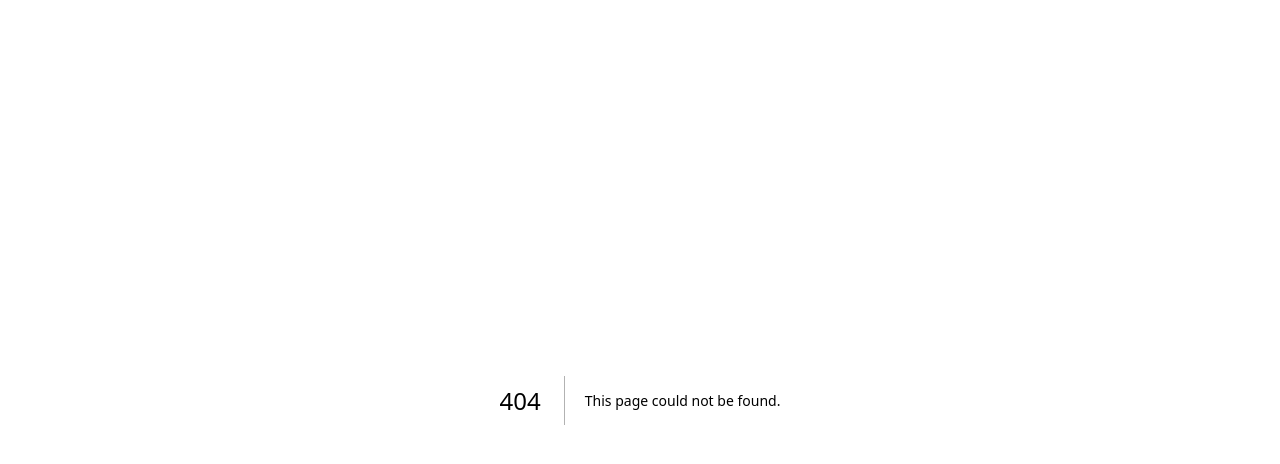
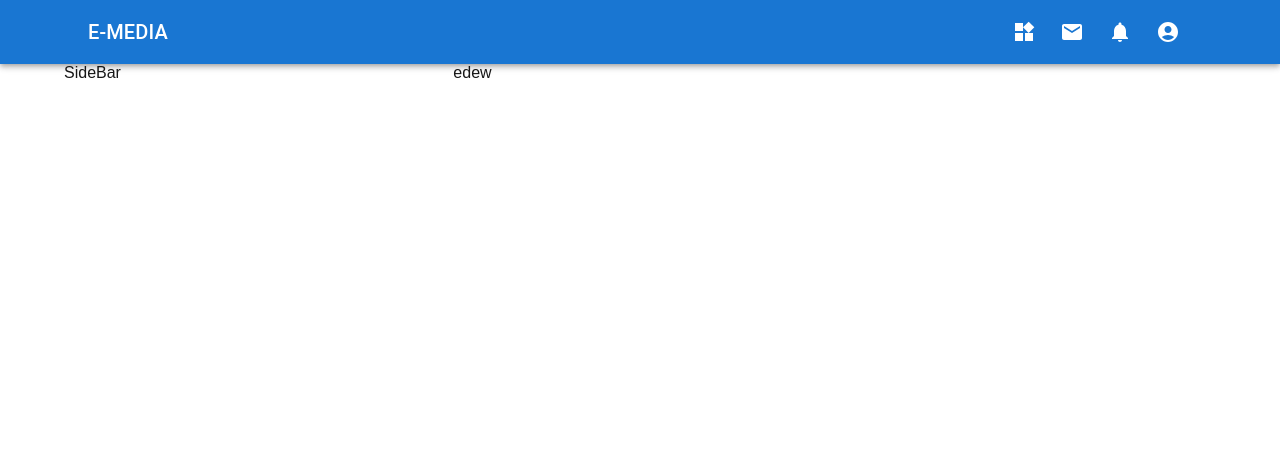
Before and after one commit to Rajat93gupta/emedia, a Next.js app: page /blog in a window 1280 px wide. Before the commit this address had no page. Shown: the top 464 px of the page. Built offline with nearby package versions, Linux system fonts and the light colour scheme.

Commit message:
header done

```diff
--- /dev/null
+++ b/src/app/blog/page.jsx
@@ -0,0 +1,23 @@
+import SideBar from "@/component/SideBar";
+import { Box, Container } from "@mui/material";
+import Grid from "@mui/material/Grid2";
+import React from "react";
+
+const page = () => {
+  return (
+    <Container>
+      <Box component="div">
+        <Grid container spacing={2}>
+          <Grid size={4}>
+            <SideBar />
+          </Grid>
+          <Grid size={8}>
+            <Box>edew</Box>
+          </Grid>
+        </Grid>
+      </Box>
+    </Container>
+  );
+};
+
+export default page;
--- a/src/app/layout.js
+++ b/src/app/layout.js
@@ -1,5 +1,6 @@
 import { Geist, Geist_Mono } from "next/font/google";
 import "./globals.css";
+import Header from "@/component/Header";
 
 const geistSans = Geist({
   variable: "--font-geist-sans",
@@ -20,6 +21,7 @@ export default function RootLayout({ children }) {
   return (
     <html lang="en">
       <body className={`${geistSans.variable} ${geistMono.variable}`}>
+        <Header/>
         {children}
       </body>
     </html>
--- a/src/component/Header.jsx
+++ b/src/component/Header.jsx
@@ -1,27 +1,198 @@
-import * as React from 'react';
-import { styled, alpha } from '@mui/material/styles';
-import AppBar from '@mui/material/AppBar';
-import Box from '@mui/material/Box';
-import Toolbar from '@mui/material/Toolbar';
-import IconButton from '@mui/material/IconButton';
-import Typography from '@mui/material/Typography';
-import InputBase from '@mui/material/InputBase';
-import Badge from '@mui/material/Badge';
-import MenuItem from '@mui/material/MenuItem';
-import Menu from '@mui/material/Menu';
-import MenuIcon from '@mui/icons-material/Menu';
-import SearchIcon from '@mui/icons-material/Search';
-import AccountCircle from '@mui/icons-material/AccountCircle';
-import MailIcon from '@mui/icons-material/Mail';
-import NotificationsIcon from '@mui/icons-material/Notifications';
-import MoreIcon from '@mui/icons-material/MoreVert';
+"use client";
+import * as React from "react";
+import { styled, alpha } from "@mui/material/styles";
+import AppBar from "@mui/material/AppBar";
+import Box from "@mui/material/Box";
+import Toolbar from "@mui/material/Toolbar";
+import IconButton from "@mui/material/IconButton";
+import Typography from "@mui/material/Typography";
+import InputBase from "@mui/material/InputBase";
+import Badge from "@mui/material/Badge";
+import MenuItem from "@mui/material/MenuItem";
+import Menu from "@mui/material/Menu";
+import MenuIcon from "@mui/icons-material/Menu";
+import SearchIcon from "@mui/icons-material/Search";
+import AccountCircle from "@mui/icons-material/AccountCircle";
+import MailIcon from "@mui/icons-material/Mail";
+import NotificationsIcon from "@mui/icons-material/Notifications";
+import MoreIcon from "@mui/icons-material/MoreVert";
+import { Container } from "@mui/material";
+import WidgetsIcon from "@mui/icons-material/Widgets";
+import Link from "next/link";
 
 const Header = () => {
+  const [anchorEl, setAnchorEl] = React.useState(null);
+  const [mobileMoreAnchorEl, setMobileMoreAnchorEl] = React.useState(null);
+  const isMenuOpen = Boolean(anchorEl);
+  const isMobileMenuOpen = Boolean(mobileMoreAnchorEl);
+  const handleMobileMenuOpen = (event) => {
+    setMobileMoreAnchorEl(event.currentTarget);
+  };
+  const handleMobileMenuClose = () => {
+    setMobileMoreAnchorEl(null);
+  };
+
+  const handleMenuClose = () => {
+    setAnchorEl(null);
+    handleMobileMenuClose();
+  };
+  const handleProfileMenuOpen = (event) => {
+    setAnchorEl(event.currentTarget);
+  };
+  const menuId = 'primary-search-account-menu';
+  const renderMenu = (
+    <Menu
+
+      anchorEl={anchorEl}
+      anchorOrigin={{
+        vertical: 'top',
+        horizontal: 'left',
+      }}
+      id={menuId}
+      keepMounted
+      transformOrigin={{
+        vertical: 'top',
+        horizontal: 'left',
+      }}
+      open={isMenuOpen}
+      onClose={handleMenuClose}
+      sx={{
+        mt: 6,
+
+
+      }}
+
+    >
+      <Link href="/blog">
+        <MenuItem onClick={handleMenuClose}>Blogs</MenuItem>
+      </Link>
+      <MenuItem onClick={handleMenuClose}>Videos</MenuItem>
+    </Menu>
+  );
+
+  const mobileMenuId = 'primary-search-account-menu-mobile';
+  const renderMobileMenu = (
+    <Menu
+      anchorEl={mobileMoreAnchorEl}
+      anchorOrigin={{
+        vertical: 'top',
+        horizontal: 'right',
+      }}
+      id={mobileMenuId}
+      keepMounted
+      transformOrigin={{
+        vertical: 'top',
+        horizontal: 'right',
+      }}
+      open={isMobileMenuOpen}
+      onClose={handleMobileMenuClose}
+    >
+      <MenuItem>
+        <IconButton size="large" aria-label="show 4 new mails" color="inherit">
+          <Badge badgeContent={4} color="error">
+            <MailIcon />
+          </Badge>
+        </IconButton>
+        <p>Messages</p>
+      </MenuItem>
+      <MenuItem>
+        <IconButton
+          size="large"
+          aria-label="show 17 new notifications"
+          color="inherit"
+        >
+          <Badge badgeContent={17} color="error">
+            <NotificationsIcon />
+          </Badge>
+        </IconButton>
+        <p>Notifications</p>
+      </MenuItem>
+      <MenuItem onClick={handleProfileMenuOpen}>
+        <IconButton
+          size="large"
+          aria-label="account of current user"
+          aria-controls="primary-search-account-menu"
+          aria-haspopup="true"
+          color="inherit"
+        >
+          <AccountCircle />
+        </IconButton>
+        <p>Profile</p>
+      </MenuItem>
+    </Menu>
+  );
   return (
-    <div>
-        header file
-    </div>
-  )
-}
+    <>
+      <Box sx={{ flexGrow: 1 }}>
+        <AppBar position="static">
+          <Container>
+            <Toolbar>
 
-export default Header
+              <Typography
+                variant="h6"
+                noWrap
+                component="div"
+                sx={{ display: { xs: 'none', sm: 'block' } }}
+              >
+                E-MEDIA
+              </Typography>
+              {/* Searchplase */}
+
+              <Box sx={{ flexGrow: 1 }} />
+              <Box sx={{ display: { xs: 'none', md: 'flex' } }}>
+                <IconButton
+                  size="large"
+                  // edge="end"
+
+                  aria-label="account of current user"
+                  aria-controls={menuId}
+                  aria-haspopup="true"
+                  onClick={handleProfileMenuOpen}
+                  color="inherit"
+                >
+                  <WidgetsIcon />
+                </IconButton>
+                <IconButton size="large" aria-label="show 4 new mails" color="inherit">
+
+                  <MailIcon />
+                </IconButton>
+                <IconButton
+                  size="large"
+                  aria-label="show 17 new notifications"
+                  color="inherit"
+                >
+                  <NotificationsIcon />
+                </IconButton>
+                <IconButton
+                  size="large"
+                  aria-label="show 17 new notifications"
+                  color="inherit"
+                >
+                  <AccountCircle />
+                </IconButton>
+              </Box>
+              <Box sx={{ display: { xs: 'flex', md: 'none' } }}>
+                <IconButton
+                  size="large"
+                  aria-label="show more"
+                  aria-controls={mobileMenuId}
+                  aria-haspopup="true"
+                  onClick={handleMobileMenuOpen}
+                  color="inherit"
+                >
+                  <MoreIcon />
+                </IconButton>
+              </Box>
+            </Toolbar>
+
+          </Container>
+
+        </AppBar>
+        {renderMobileMenu}
+        {renderMenu}
+      </Box>
+    </>
+  );
+};
+
+export default Header;
--- /dev/null
+++ b/src/component/SideBar.jsx
@@ -0,0 +1,12 @@
+import { Box } from '@mui/material'
+import React from 'react'
+
+const SideBar = () => {
+  return (
+    <Box>
+        SideBar
+    </Box>
+  )
+}
+
+export default SideBar
```
Also changed, not shown: src/app/page.js (+4 -88 lines).
